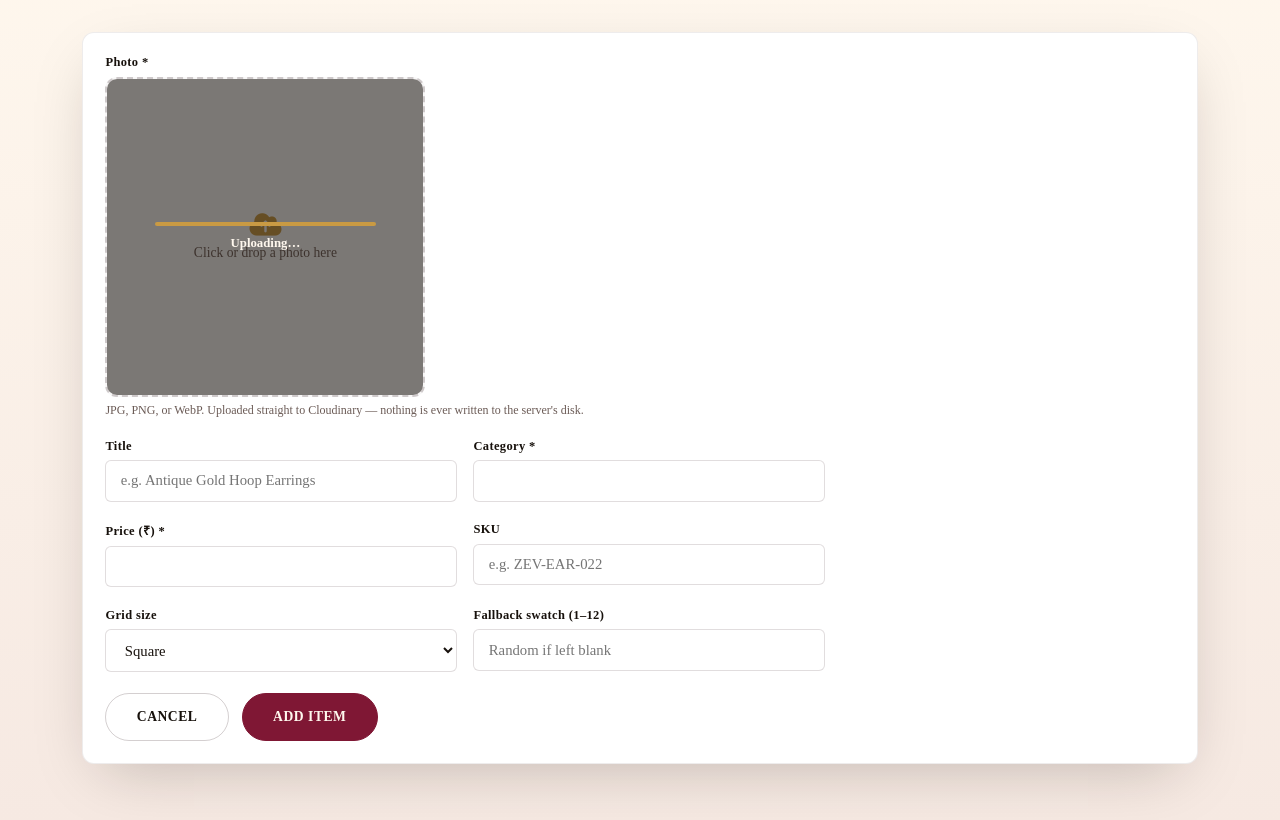
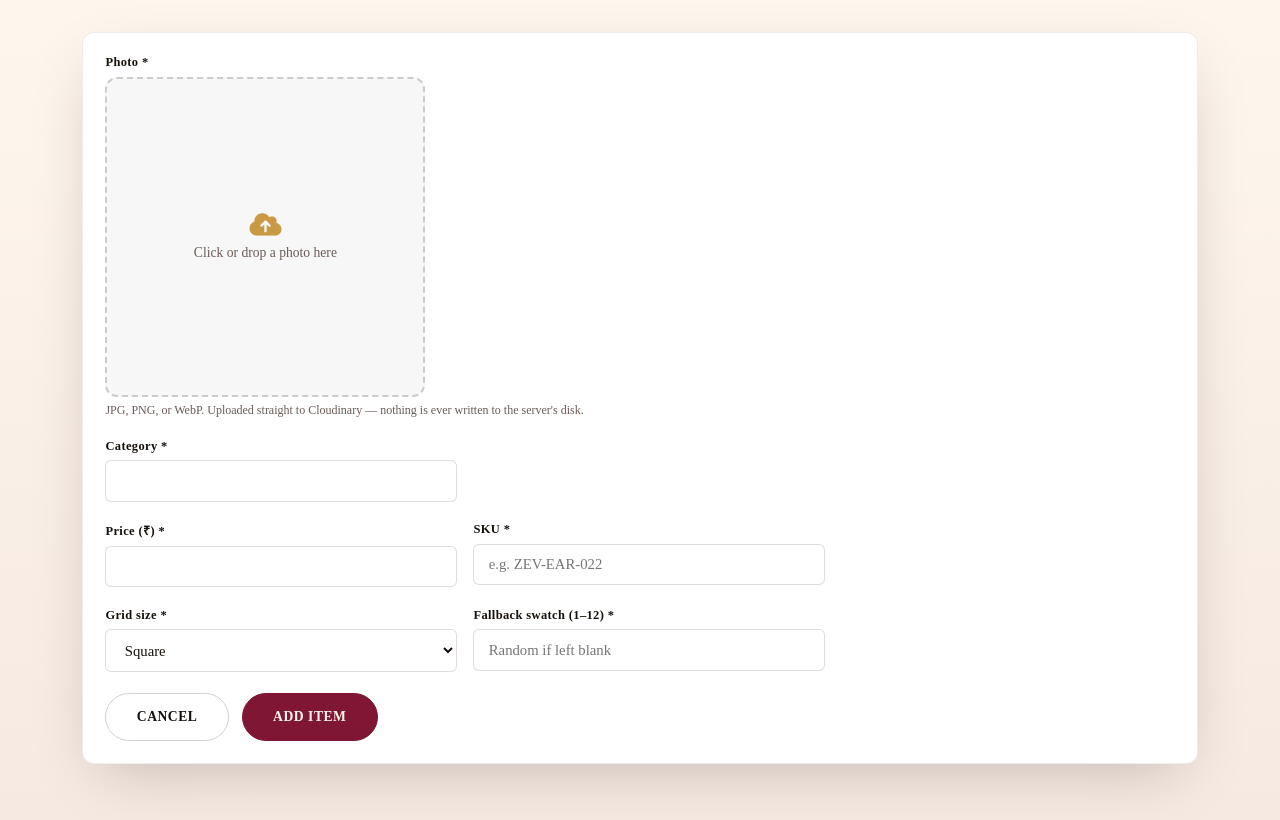
Before and after one commit to Shazia-Zameer-999/new, a Flask app: page /admin/gallery/new in a window 1280 px wide. Shown: the part 101-921 px from the top of the page. Run offline with Flask 3, Linux system fonts and the light colour scheme; the visitor is signed in with stand-in values (Sample User, id 1).

Commit message:
bugs resolving

```diff
--- a/blueprints/admin_gallery.py
+++ b/blueprints/admin_gallery.py
@@ -89,11 +89,15 @@ def _validate_form(form, *, require_image: bool):
     name = _clean_str(form.get("name"), 120)
     category = _clean_str(form.get("category"), 60)
     sku = _clean_str(form.get("sku"), 40)
-    description = _clean_str(form.get("description"), 2000)
+    # description = _clean_str(form.get("description"), 2000)
     size = _clean_str(form.get("size")).lower() or DEFAULT_SIZE
 
     if not category:
         errors["category"] = "Category is required."
+    if not size:
+        errors["size"] = "Size is required."
+    if not sku:
+        errors["sku"] = "SKU is required."
 
     if size not in VALID_SIZES:
         size = DEFAULT_SIZE
@@ -113,7 +117,6 @@ def _validate_form(form, *, require_image: bool):
         "name": name,
         "category": category,
         "sku": sku,
-        "description": description,
         "size": size,
         "swatch": swatch,
     }
--- a/blueprints/main.py
+++ b/blueprints/main.py
@@ -156,7 +156,7 @@ def newsletter_signup():
 @main_bp.route("/admin", methods=["GET", "POST"])
 def admin_login():
     if is_admin():
-        return redirect(url_for("main.admin_dashboard"))
+        return redirect(url_for("admin_gallery.gallery_list"))
 
     error = None
     if request.method == "POST":
--- a/static/css/main.css
+++ b/static/css/main.css
@@ -3446,25 +3446,43 @@ textarea:focus-visible {
   border-color: var(--gold);
   background: rgba(201, 154, 67, 0.08);
 }
+.gallery-form__dropzone-hint {
+  display: flex;
+  flex-direction: column;
+  align-items: center;
+  gap: 0.5rem;
+  color: #6b5b56;
+  font-size: 0.85rem;
+  text-align: center;
+  padding: 1rem;
+}
+.gallery-form__dropzone-hint i {
+  font-size: 1.6rem;
+  color: var(--gold);
+}
+/* Ensure the progress container is fully hidden when marked with the hidden attribute */
+.gallery-form__progress[hidden] {
+  display: none !important;
+}
+
+.gallery-form__progress {
+  position: absolute;
+  top: 0;
+  left: 0;
+  width: 100%;
+  height: 100%;
+  display: flex;
+  flex-direction: column;
+  align-items: center;
+  justify-content: center;
+  background: rgba(255, 255, 255, 0.9);
+  z-index: 2;
+}
 .gallery-form__preview {
   width: 100%;
   height: 100%;
   object-fit: cover;
   display: block;
-}
-.gallery-form__dropzone-hint {
-  display: flex;
-  flex-direction: column;
-  align-items: center;
-  gap: 0.5rem;
-  color: #6b5b56;
-  font-size: 0.85rem;
-  text-align: center;
-  padding: 1rem;
-}
-.gallery-form__dropzone-hint i {
-  font-size: 1.6rem;
-  color: var(--gold);
 }
 .gallery-form__progress {
   position: absolute;
--- a/templates/admin/gallery_form.html
+++ b/templates/admin/gallery_form.html
@@ -62,11 +62,6 @@
 
         <div class="gallery-form__row gallery-form__row--split">
           <div class="gallery-form__field">
-            <label for="name">Title</label>
-            <input type="text" id="name" name="name" value="{{ item.name or '' }}" maxlength="120"
-                   placeholder="e.g. Antique Gold Hoop Earrings">
-          </div>
-          <div class="gallery-form__field">
             <label for="category">Category *</label>
             <input type="text" id="category" name="category" value="{{ item.category or '' }}" maxlength="60"
                    list="categoryOptions" required>
@@ -86,8 +81,8 @@
                    min="0" step="0.01" required>
             {% if errors.price %}<span class="form-error">{{ errors.price }}</span>{% endif %}
           </div>
-          <div class="gallery-form__field">
-            <label for="sku">SKU</label>
+          <div class="gallery-form__field" required>
+            <label for="sku">SKU *</label>
             <input type="text" id="sku" name="sku" value="{{ item.sku or '' }}" maxlength="40"
                    placeholder="e.g. ZEV-EAR-022">
           </div>
@@ -95,27 +90,21 @@
 
         <div class="gallery-form__row gallery-form__row--split">
           <div class="gallery-form__field">
-            <label for="size">Grid size</label>
+            <label for="size" required>Grid size *</label>
             <select id="size" name="size">
               {% for s in ["square", "tall", "wide"] %}
               <option value="{{ s }}" {% if (item.size or "square") == s %}selected{% endif %}>{{ s|title }}</option>
               {% endfor %}
+              {% if errors.size %}<span class="form-error">{{ errors.size }}</span>{% endif %}
             </select>
           </div>
           <div class="gallery-form__field">
-            <label for="swatch">Fallback swatch (1–12)</label>
+            <label for="swatch" required>Fallback swatch (1–12) *</label>
             <input type="number" id="swatch" name="swatch" value="{{ item.swatch if item.swatch is defined else '' }}"
                    min="1" max="12" placeholder="Random if left blank">
+                   {% if errors.swatch %}<span class="form-error">{{ errors.swatch }}</span>{% endif %}
           </div>
         </div>
-
-        <!-- <div class="gallery-form__row">
-          <div class="gallery-form__field">
-            <label for="description">Description</label>
-            <textarea id="description" name="description" rows="4" maxlength="2000"
-                      placeholder="Optional notes about this piece">{{ item.description or '' }}</textarea>
-          </div>
-        </div> -->
 
         <div class="gallery-form__actions">
           <a class="btn-thread btn-thread--ghost" href="{{ url_for('admin_gallery.gallery_list') }}"><span>Cancel</span></a>
--- a/templates/admin/gallery_list.html
+++ b/templates/admin/gallery_list.html
@@ -17,7 +17,7 @@
         <h1>Gallery</h1>
       </div>
       <nav>
-        <a href="{{ url_for('main.admin_dashboard') }}">Dashboard</a>
+        <!-- <a href="{{ url_for('main.admin_dashboard') }}">Dashboard</a> -->
         <a href="/">Website</a>
         <a href="{{ url_for('main.admin_logout') }}">Logout</a>
       </nav>
```
